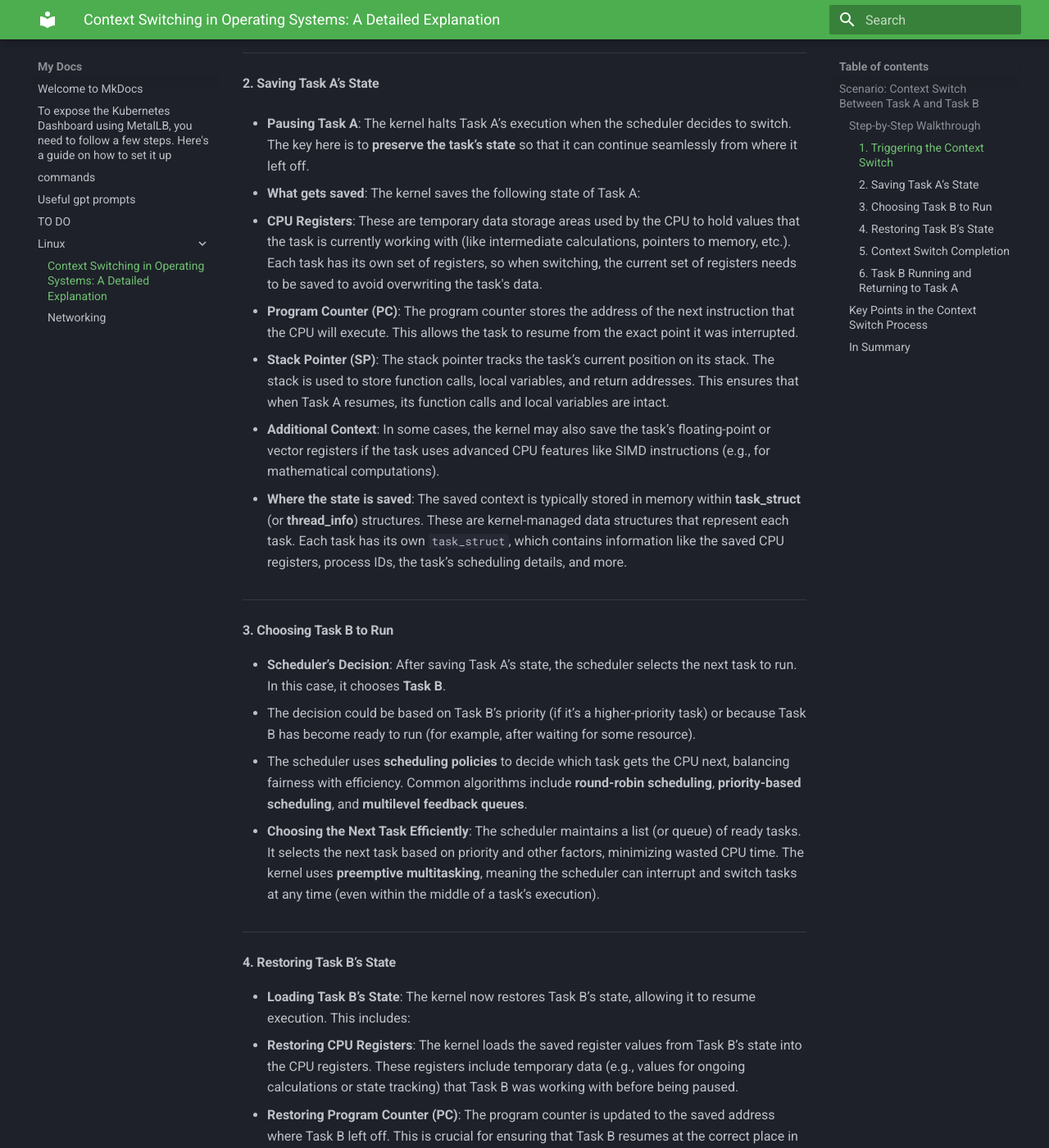
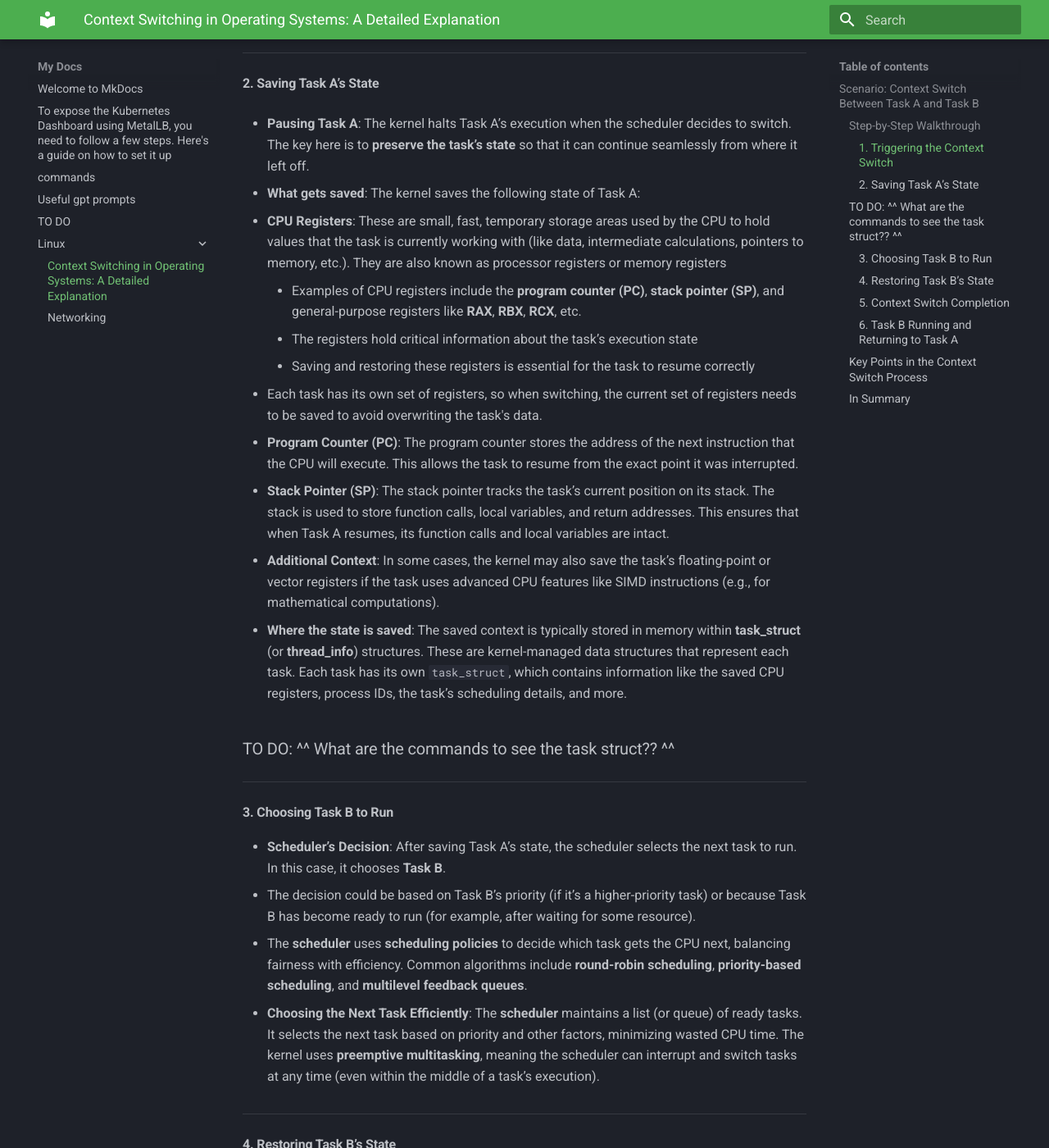
Before and after one commit to mjarmijo/mkdocs_notes, an MkDocs documentation site: the page built from docs/Linux/contex_switching.md, in a window 1280 px wide and 1400 px high, scrolled down 878 px. Shown: the whole window at 82% size. Built offline with MkDocs 1.6.1 and Material for MkDocs 9.7.7, drawn with Linux system fonts in a browser that asks for light colours.

Commit message:
Add more notes on saving task a state

```diff
--- a/docs/Linux/contex_switching.md
+++ b/docs/Linux/contex_switching.md
@@ -24,12 +24,18 @@ We’ll walk through a context switch in a Linux system where the kernel switche
 - **Pausing Task A**: The kernel halts Task A’s execution when the scheduler decides to switch. The key here is to **preserve the task’s state** so that it can continue seamlessly from where it left off.
 
 - **What gets saved**: The kernel saves the following state of Task A:
-  - **CPU Registers**: These are temporary data storage areas used by the CPU to hold values that the task is currently working with (like intermediate calculations, pointers to memory, etc.). Each task has its own set of registers, so when switching, the current set of registers needs to be saved to avoid overwriting the task's data.
+  - **CPU Registers**: These are small, fast, temporary storage areas used by the CPU to hold values that the task is currently working with (like data, intermediate calculations, pointers to memory, etc.). They are also known as processor registers or memory registers
+    - Examples of CPU registers include the **program counter (PC)**, **stack pointer (SP)**, and general-purpose registers like **RAX**, **RBX**, **RCX**, etc.
+    - The registers hold critical information about the task’s execution state
+    - Saving and restoring these registers is essential for the task to resume correctly
+  - Each task has its own set of registers, so when switching, the current set of registers needs to be saved to avoid overwriting the task's data.
   - **Program Counter (PC)**: The program counter stores the address of the next instruction that the CPU will execute. This allows the task to resume from the exact point it was interrupted.
   - **Stack Pointer (SP)**: The stack pointer tracks the task’s current position on its stack. The stack is used to store function calls, local variables, and return addresses. This ensures that when Task A resumes, its function calls and local variables are intact.
   - **Additional Context**: In some cases, the kernel may also save the task’s floating-point or vector registers if the task uses advanced CPU features like SIMD instructions (e.g., for mathematical computations).
 
 - **Where the state is saved**: The saved context is typically stored in memory within **task_struct** (or **thread_info**) structures. These are kernel-managed data structures that represent each task. Each task has its own `task_struct`, which contains information like the saved CPU registers, process IDs, the task’s scheduling details, and more.
+
+### TO DO: ^^ What are the commands to see the task struct?? ^^
 
 ---
 
@@ -37,9 +43,9 @@ We’ll walk through a context switch in a Linux system where the kernel switche
 
 - **Scheduler’s Decision**: After saving Task A’s state, the scheduler selects the next task to run. In this case, it chooses **Task B**.
   - The decision could be based on Task B’s priority (if it’s a higher-priority task) or because Task B has become ready to run (for example, after waiting for some resource).
-  - The scheduler uses **scheduling policies** to decide which task gets the CPU next, balancing fairness with efficiency. Common algorithms include **round-robin scheduling**, **priority-based scheduling**, and **multilevel feedback queues**.
+  - The **scheduler** uses **scheduling policies** to decide which task gets the CPU next, balancing fairness with efficiency. Common algorithms include **round-robin scheduling**, **priority-based scheduling**, and **multilevel feedback queues**.
 
-- **Choosing the Next Task Efficiently**: The scheduler maintains a list (or queue) of ready tasks. It selects the next task based on priority and other factors, minimizing wasted CPU time. The kernel uses **preemptive multitasking**, meaning the scheduler can interrupt and switch tasks at any time (even within the middle of a task’s execution).
+- **Choosing the Next Task Efficiently**: The **scheduler** maintains a list (or queue) of ready tasks. It selects the next task based on priority and other factors, minimizing wasted CPU time. The kernel uses **preemptive multitasking**, meaning the scheduler can interrupt and switch tasks at any time (even within the middle of a task’s execution).
 
 ---
 
```
